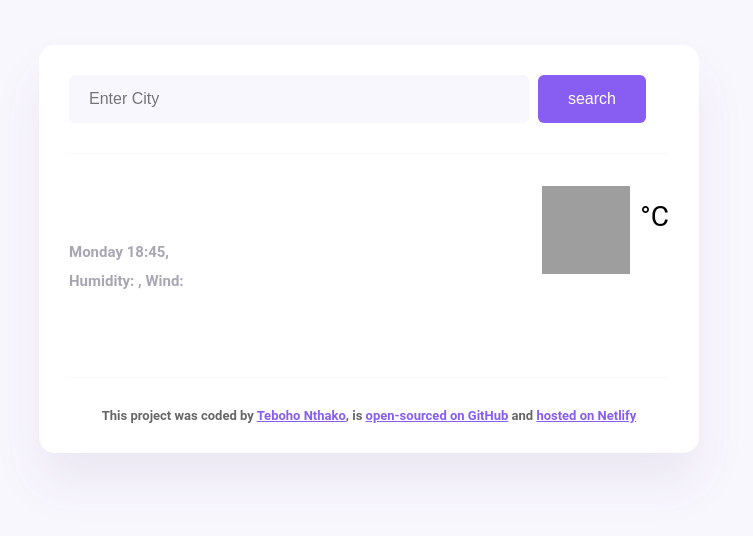
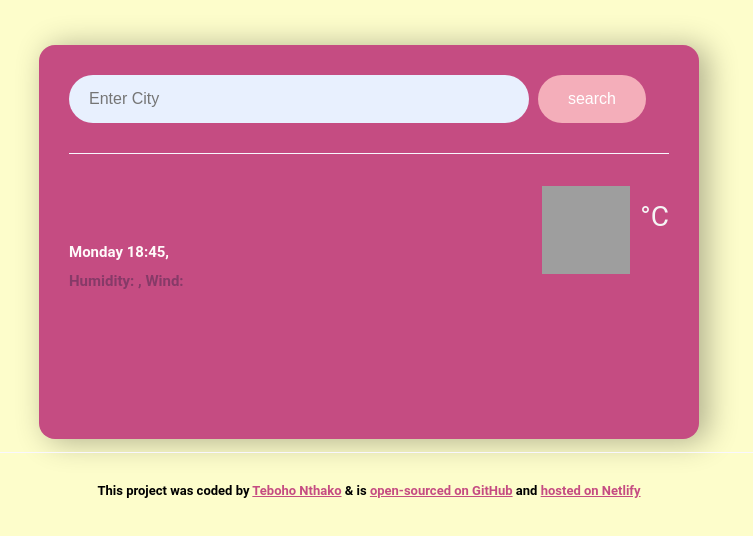
Before and after one commit to tebohonthako/my-shecodes-final-weather-app, a plain HTML site: page index.html in a window 1280 px wide. Shown: the whole page, without its empty margins (271-1024 px from the left). Drawn offline with nearby package versions, Linux system fonts and the light colour scheme; no server answers; grey boxes are pictures that could not be loaded.

Commit message:
done styling app

```diff
--- a/index.html
+++ b/index.html
@@ -1,8 +1,8 @@
 <!DOCTYPE html>
 <html lang="en">
   <head>
-    <meta charset="UTF-8">
-    <meta name="viewport" content="width=device-width, initial-scale=1.0">
+    <meta charset="UTF-8" />
+    <meta name="viewport" content="width=device-width, initial-scale=1.0" />
     <title>TebooWeather</title>
     <link rel="stylesheet" href="./style.css" />
     <!-- importing axios  -->
@@ -12,9 +12,15 @@
     <div class="weather-app">
       <header>
         <!-- // S E A R C H    C I T Y  I N P U T -->
-      <form class="search-form"  id="search-form">
-          <input type="text" required placeholder="Enter City" class="search-form-input" id="search-form-input" />
-          <input type="submit" value="search" class="search-form-button">
+        <form class="search-form" id="search-form">
+          <input
+            type="text"
+            required
+            placeholder="Enter City"
+            class="search-form-input"
+            id="search-form-input"
+          />
+          <input type="submit" value="search" class="search-form-button" />
         </form>
       </header>
       <main>
@@ -25,7 +31,10 @@
           <h1 class="weather-app-city" id="city"></h1>
           <div class="weather-app-temperature-container">
             <div id="icon">
-            <img src="http://shecodes-assets.s3.amazonaws.com/api/weather/icons/clear-sky-day.png" class="weather-app-icon">
+              <img
+                src="http://shecodes-assets.s3.amazonaws.com/api/weather/icons/clear-sky-day.png"
+                class="weather-app-icon"
+              />
             </div>
             <div class="weather-app-temperature" id="temp"></div>
             <div class="weather-app-unit">°C</div>
@@ -33,23 +42,26 @@
         </div>
         <p class="weather-app-details">
           <span id="date">Monday 18:45, </span>
-          <span id="description"></span> <br/>
-          Humidity: <strong id="humidity"></strong>,
-          Wind: <strong id="wind"></strong>
+          <span id="description"></span> <br />
+          Humidity: <strong id="humidity"></strong>, Wind:
+          <strong id="wind"></strong>
         </p>
 
         <!-- w e a t h e r   f o r e c a s t  -->
-        <div class="weather-forecast" id="forecast">
+        <div class="weather-forecast" id="forecast"></div>
+        <!-- E N D  O F  C I T Y    T E M P  -->
+      </main>
+      <br />
     </div>
-      <!-- E N D  O F  C I T Y    T E M P  -->
-
-    </main>
-    <br/>
+    <script src="./script.js"></script>
+  </body>
   <footer>
     This project was coded by
-        <a href="https://github.com/tebohonthako" target="_blank"> Teboho Nthako</a>,
-        is
-        <a href="https://github.com/tebohonthako/weather-app-vanilla-js" target="_blank"
+    <a href="https://github.com/tebohonthako" target="_blank"> Teboho Nthako</a>
+    & is
+    <a
+      href="https://github.com/tebohonthako/weather-app-vanilla-js"
+      target="_blank"
       >open-sourced on GitHub</a
     >
     and
@@ -57,7 +69,4 @@
       >hosted on Netlify</a
     >
   </footer>
-  </div>
-  <script src="./script.js"></script>
-</body>
 </html>
--- a/script.js
+++ b/script.js
@@ -68,10 +68,12 @@ document.addEventListener("DOMContentLoaded", (event) => {
         `<div class="row">
                    <div class="col-2">
                        <div class="weather-forecast-date">
-                           Thurs
+                          Thurs
                        </div>
                        <br/>
-                       <img src="http://shecodes-assets.s3.amazonaws.com/api/weather/icons/few-clouds-day.png" alt="showers of rain weather icon"  width="88" height="88">
+                       <img src="${
+                         day.condition.icon_url
+                       }" alt="showers of rain weather icon"  width="88" height="88">
                        <div class="weather-forecast-temp">
                            <span class="weather-forecast-temp-max">${Math.round(
                              day.temperature.maximum
--- a/style.css
+++ b/style.css
@@ -1,23 +1,22 @@
 body {
-    background-color: #f9f7fe;
+  background-color: #fdfdcb;
   font-family: "Roboto", sans-serif;
+  max-height: 60%;
 }
 
 a {
-    color: #885df1;
-  }
-  .shecodes-logo {
-    margin-bottom: 0.5rem;
-    margin-left: 0.4rem;
+  color: #c54c82;
 }
 
 .weather-app {
-    background: white;
+  background: #c54c82;
   max-width: 600px;
   margin: 45px auto;
   box-shadow: 0 30px 50px rgba(65, 50, 100, 0.08);
   border-radius: 16px;
   padding: 30px;
+  color: whitesmoke;
+  box-shadow: 8px 2px 30px 1px rgba(0, 0, 0, 0.3);
 }
 
 header {
@@ -26,22 +25,27 @@ body {
 }
 
 .search-form-input {
-    background-color: #f9f7fe;
+  background-color: #e8f0fe;
   border: none;
-    border-radius: 6px;
+  border-radius: 25px;
   width: 70%;
   font-size: 16px;
   padding: 15px 20px;
 }
 
 .search-form-button {
-    background: #885df1;
+  background: #f4aeba;
   padding: 15px 30px;
   border: none;
   font-size: 16px;
   margin-left: 5px;
-    border-radius: 6px;
+  border-radius: 27px;
   color: white;
+  transition: transform 0.3s ease;
+}
+.search-form-button:hover {
+  background: #ec729c;
+  transform: scale(1.1);
 }
 
 main {
@@ -70,7 +74,7 @@ body {
 }
 
 .weather-app-details strong {
-    color: #f65282;
+  color: white;
 }
 
 .weather-app-temperature-container {
@@ -82,7 +86,6 @@ body {
   margin-top: 2px;
   width: 88px;
   height: 88px;
-
 }
 
 .weather-app-temperature {
@@ -102,31 +105,33 @@ body {
   padding: 30px 0 0 0;
   text-align: center;
   font-size: 13px;
-    color: rgba(0, 0, 0, 0.6);
+  color: black;
   margin-top: -2rem;
   font-weight: bold;
-
 }
 .weather-forecast {
   margin-top: 20px;
   display: flex;
   text-align: center;
-
 }
 .weather-forecast-date {
   font-size: 16px;
   opacity: 0.5;
+  color: white;
 }
 .weather-forecast-temp {
   font-size: 13px;
-    color: #f65282;
+  color: #fdfdcb;
 }
 .weather-forecast-temp-max {
   font-weight: 700;
 }
 
 .weather-forecast-temp-min {
-    opacity: 0.8;
+  opacity: 0.7;
   font-weight: 600;
-
 }
+#date,
+#description {
+  color: snow;
+}
```
Lines whose indentation alone changed are shown as unchanged.
